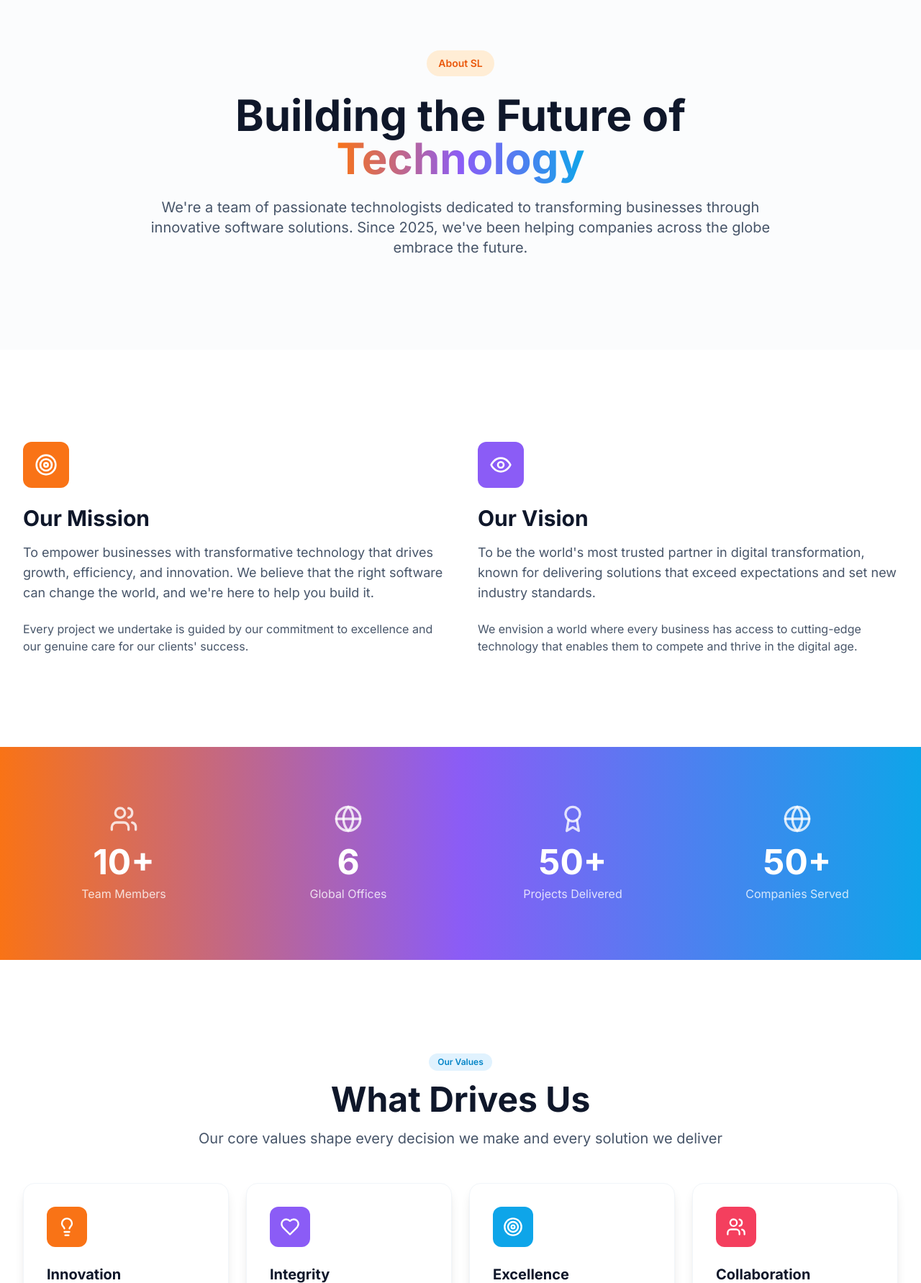
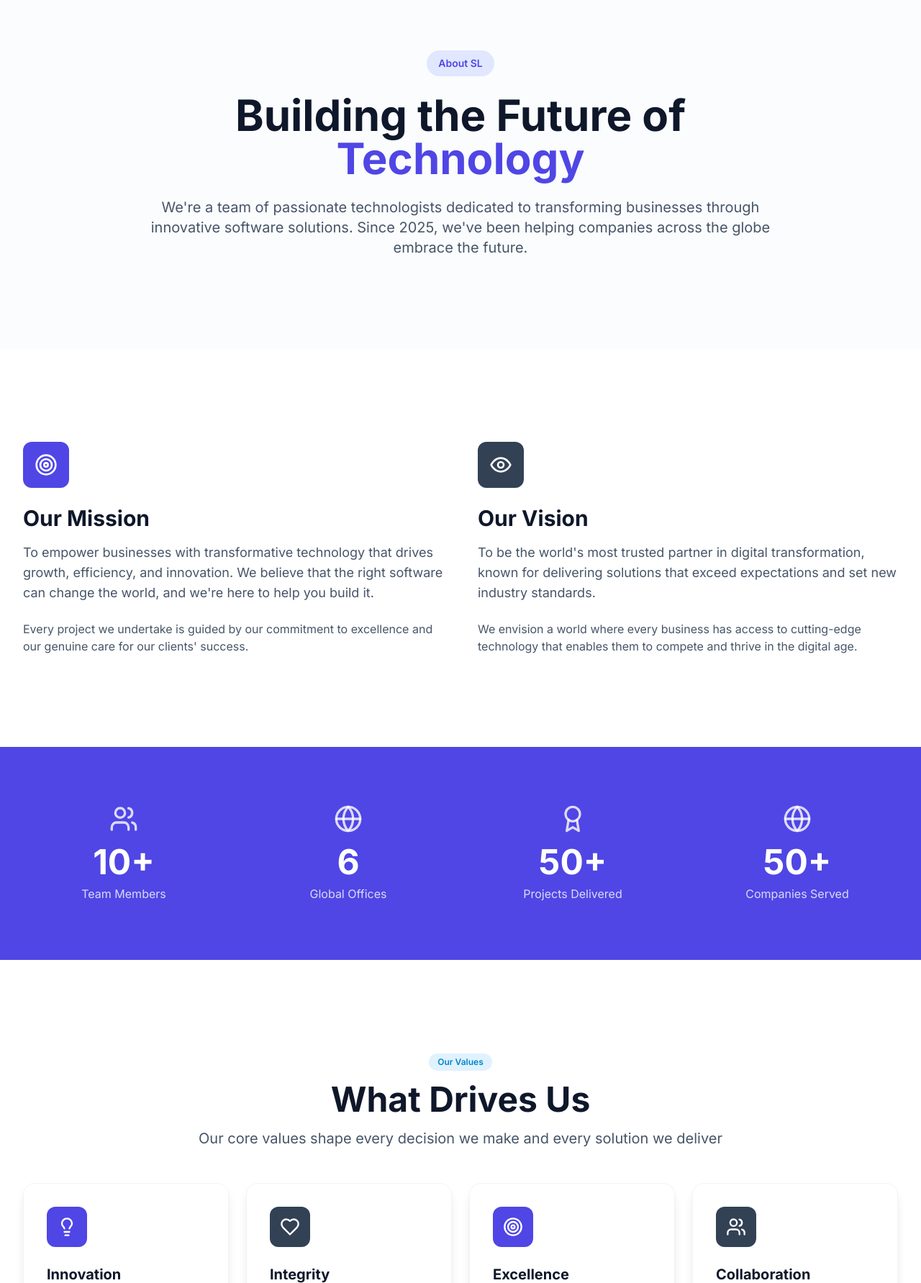
Before and after one commit to chris008123/SL, a React (Vite) app: page /about in a window 1280 px wide. Shown: the part 138-1921 px from the top of the page at 72% size. Built offline with nearby package versions, Linux system fonts and the light colour scheme; no server answers; the HTML template or start-up script is replaced by a standard one.

Commit message:
Changing about page

```diff
--- a/src/pages/About.jsx
+++ b/src/pages/About.jsx
@@ -6,14 +6,10 @@
 import SectionHeading from '../components/ui/SectionHeading'
 import Card from '../components/ui/Card'
 
-// Flat solid-color palette (matches the reference screenshot's icon badges)
+// Restrained two-color palette: indigo as primary, slate as neutral secondary
 const palette = [
-  'bg-orange-500',
-  'bg-violet-500',
-  'bg-sky-500',
-  'bg-rose-500',
-  'bg-emerald-500',
-  'bg-amber-500',
+  'bg-indigo-600',
+  'bg-slate-700',
 ]
 
 const values = [
@@ -33,13 +29,13 @@
     icon: Target,
     title: 'Excellence',
     description: 'We strive for perfection in every line of code, every design, and every interaction.',
-    color: palette[2],
+    color: palette[0],
   },
   {
     icon: Users,
     title: 'Collaboration',
     description: 'We work as an extension of your team, fostering true partnership and shared success.',
-    color: palette[3],
+    color: palette[1],
   },
 ]
 
@@ -72,28 +68,28 @@
     role: 'Senior Graphics Designer',
     bio: 'Graphic design expert with background in fintech and healthcare technology.',
     avatar: 'SB',
-    color: palette[2],
+    color: palette[0],
   },
   {
     name: 'Tracy Baffoe',
     role: 'General Secretary',
     bio: 'Dedicated operations and administration professional responsible for coordinating meetings, maintaining corporate records, managing internal communications, and ensuring smooth organizational workflows that support the company’s growth and success.',
     avatar: 'TB',
-    color: palette[3],
+    color: palette[1],
   },
   {
     name: 'Joe Tibuah',
     role: 'DPO',
     bio: 'Compliance lead expert in "Privacy by Design" for digital services, ensuring innovation meets rigorous security standards.',
     avatar: 'JT',
-    color: palette[4],
+    color: palette[0],
   },
   {
     name: 'Kaf Makaty',
     role: 'Financial Manager',
     bio: 'Corporate finance expert with a background in fintech growth and capital management.',
     avatar: 'KM',
-    color: palette[5],
+    color: palette[1],
   },
   {
     name: 'Chris Appiah Jnr',
@@ -130,12 +126,12 @@
             transition={{ duration: 0.6 }}
             className="max-w-4xl mx-auto text-center"
           >
-            <span className="inline-flex items-center px-4 py-2 rounded-full text-sm font-semibold bg-orange-100 dark:bg-orange-900/30 text-orange-600 dark:text-orange-400 mb-6">
+            <span className="inline-flex items-center px-4 py-2 rounded-full text-sm font-semibold bg-indigo-100 dark:bg-indigo-900/30 text-indigo-600 dark:text-indigo-400 mb-6">
               About SL
             </span>
             <h1 className="text-4xl md:text-5xl lg:text-6xl font-bold text-slate-900 dark:text-white mb-6">
               Building the Future of{' '}
-              <span className="bg-gradient-to-r from-orange-500 via-violet-500 to-sky-500 bg-clip-text text-transparent">Technology</span>
+              <span className="text-indigo-600 dark:text-indigo-400">Technology</span>
             </h1>
             <p className="text-lg md:text-xl text-slate-600 dark:text-slate-400">
               We're a team of passionate technologists dedicated to transforming businesses through innovative software solutions. Since 2025, we've been helping companies across the globe embrace the future.
@@ -153,7 +149,7 @@
               whileInView={{ opacity: 1, x: 0 }}
               viewport={{ once: true }}
             >
-              <div className="w-16 h-16 rounded-xl bg-orange-500 flex items-center justify-center mb-6">
+              <div className="w-16 h-16 rounded-xl bg-indigo-600 flex items-center justify-center mb-6">
                 <Target className="w-8 h-8 text-white" />
               </div>
               <h2 className="text-3xl font-bold text-slate-900 dark:text-white mb-4">Our Mission</h2>
@@ -170,7 +166,7 @@
               whileInView={{ opacity: 1, x: 0 }}
               viewport={{ once: true }}
             >
-              <div className="w-16 h-16 rounded-xl bg-violet-500 flex items-center justify-center mb-6">
+              <div className="w-16 h-16 rounded-xl bg-slate-700 flex items-center justify-center mb-6">
                 <Eye className="w-8 h-8 text-white" />
               </div>
               <h2 className="text-3xl font-bold text-slate-900 dark:text-white mb-4">Our Vision</h2>
@@ -186,7 +182,7 @@
       </section>
 
       {/* Stats Section */}
-      <section className="py-20 bg-gradient-to-r from-orange-500 via-violet-500 to-sky-500">
+      <section className="py-20 bg-indigo-600">
         <div className="container-custom">
           <div className="grid grid-cols-2 lg:grid-cols-4 gap-8">
             {stats.map((stat, index) => (
@@ -261,7 +257,7 @@
                 >
                   <div className="flex-1 md:px-8 pl-20 md:pl-0">
                     <div className={`${index % 2 === 0 ? 'md:text-left' : 'md:text-right'}`}>
-                      <span className="inline-flex items-center px-3 py-1 rounded-full text-sm font-semibold bg-orange-100 dark:bg-orange-900/30 text-orange-600 dark:text-orange-400 mb-2">
+                      <span className="inline-flex items-center px-3 py-1 rounded-full text-sm font-semibold bg-indigo-100 dark:bg-indigo-900/30 text-indigo-600 dark:text-indigo-400 mb-2">
                         {milestone.year}
                       </span>
                       <h3 className="text-xl font-bold text-slate-900 dark:text-white mb-2">
@@ -272,7 +268,7 @@
                       </p>
                     </div>
                   </div>
-                  <div className="absolute left-4 md:left-1/2 transform md:-translate-x-1/2 w-8 h-8 rounded-full bg-orange-500 flex items-center justify-center z-10">
+                  <div className="absolute left-4 md:left-1/2 transform md:-translate-x-1/2 w-8 h-8 rounded-full bg-indigo-600 flex items-center justify-center z-10">
                     <Calendar className="w-4 h-4 text-white" />
                   </div>
                 </motion.div>
@@ -310,7 +306,7 @@
                 <h3 className="text-xl font-bold text-slate-900 dark:text-white mb-1">
                   {member.name}
                 </h3>
-                <p className="text-orange-600 dark:text-orange-400 font-medium mb-2">
+                <p className="text-indigo-600 dark:text-indigo-400 font-medium mb-2">
                   {member.role}
                 </p>
                 <p className="text-slate-600 dark:text-slate-400 text-sm">
@@ -324,7 +320,7 @@
 
       {/* CTA Section */}
       <section className="section-padding relative overflow-hidden">
-        <div className="absolute inset-0 bg-gradient-to-r from-orange-500 via-violet-500 to-sky-500 opacity-5" />
+        <div className="absolute inset-0 bg-indigo-600 opacity-5" />
         <div className="container-custom relative z-10">
           <div className="max-w-4xl mx-auto text-center">
             <motion.div
@@ -338,7 +334,7 @@
               <p className="text-lg text-slate-600 dark:text-slate-400 mb-8">
                 We're always looking for talented individuals who share our passion for technology and innovation.
               </p>
-              <a href="/careers" className="inline-flex items-center px-6 py-3 rounded-lg font-semibold text-white bg-orange-500 hover:bg-orange-600 transition-all duration-300 shadow-lg shadow-orange-500/25 hover:shadow-orange-500/40">
+              <a href="/careers" className="inline-flex items-center px-6 py-3 rounded-lg font-semibold text-white bg-indigo-600 hover:bg-indigo-700 transition-all duration-300 shadow-lg shadow-indigo-600/25 hover:shadow-indigo-600/40">
                 View Open Positions
                 <ArrowRight className="ml-2 w-5 h-5" />
               </a>
```
